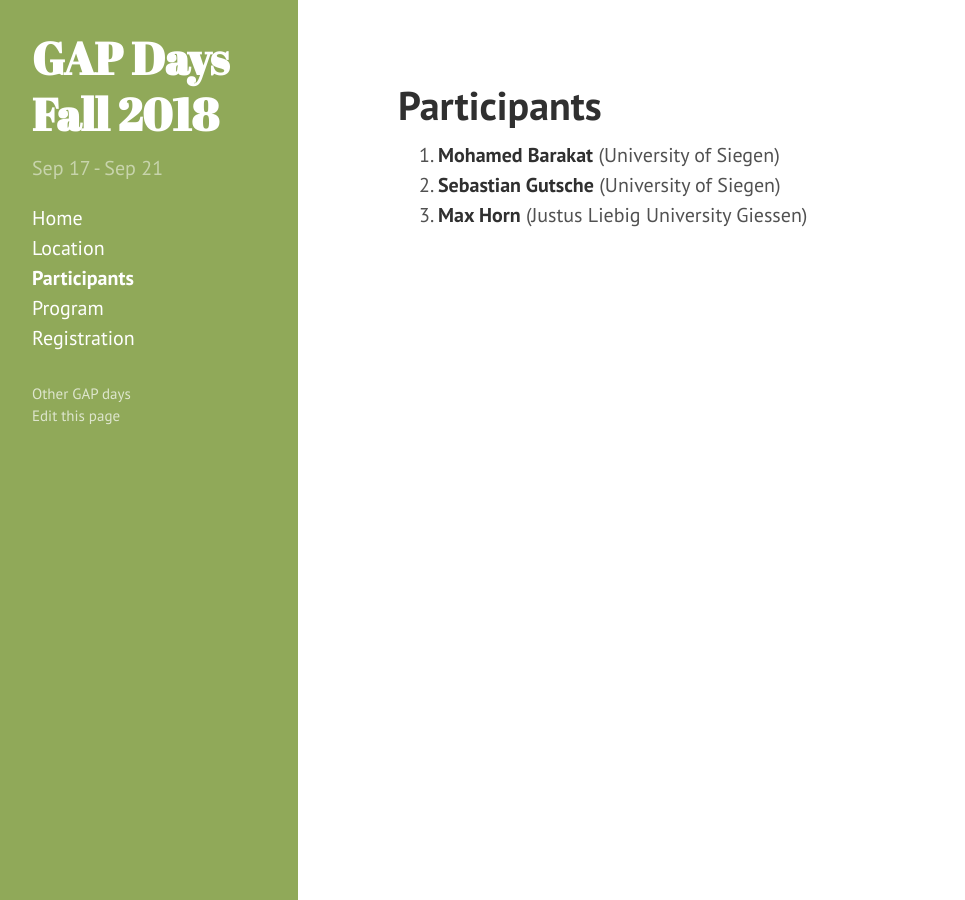
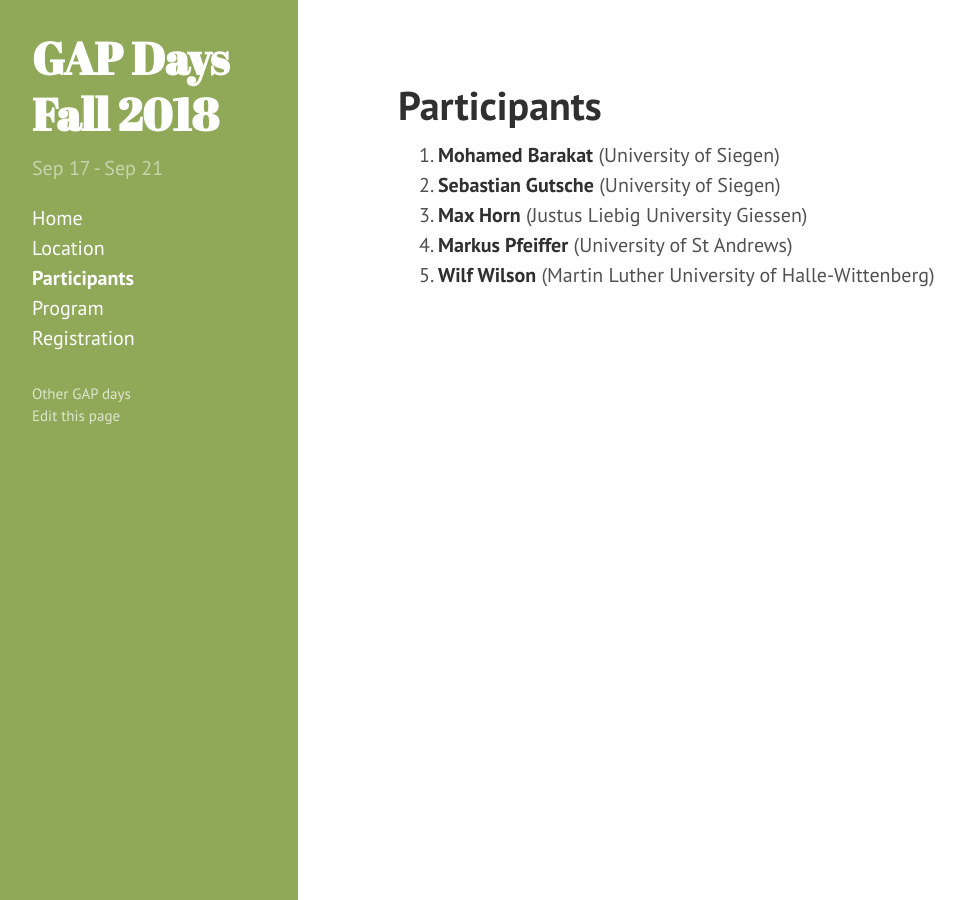
Before and after one commit to sebasguts/gapdays2018-fall, a Jekyll site: the page built from participants.md, in a window 1280 px wide. Shown: the whole page, without its empty margins (2-967 px from the left). Built offline with Jekyll 4.4.1, drawn with Linux system fonts in a browser that asks for light colours.

Commit message:
Add Markus and Wilf

```diff
--- a/_data/participants.yml
+++ b/_data/participants.yml
@@ -6,3 +6,9 @@
 
 - name: Max Horn
   affiliation: Justus Liebig University Giessen
+
+- name: Markus Pfeiffer
+  affiliation: University of St Andrews
+
+- name: Wilf Wilson
+  affiliation: Martin Luther University of Halle-Wittenberg
```
